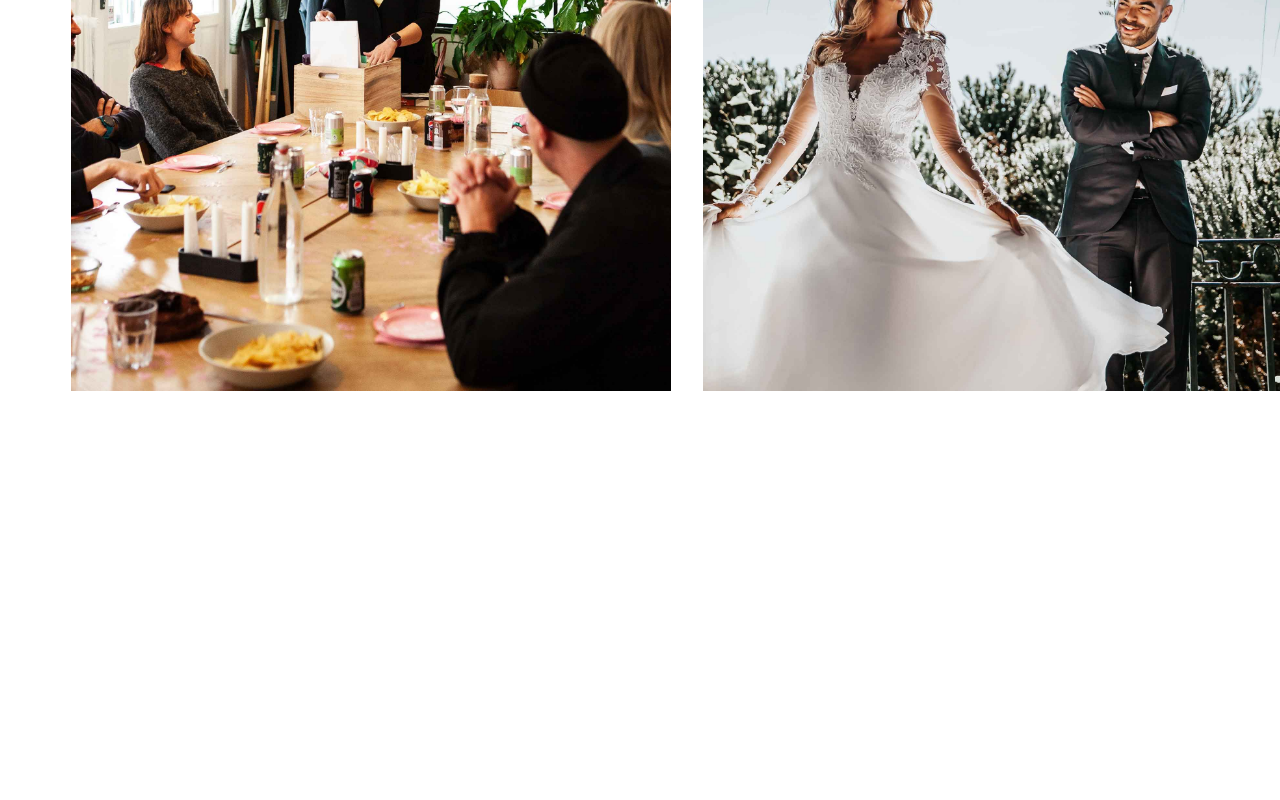
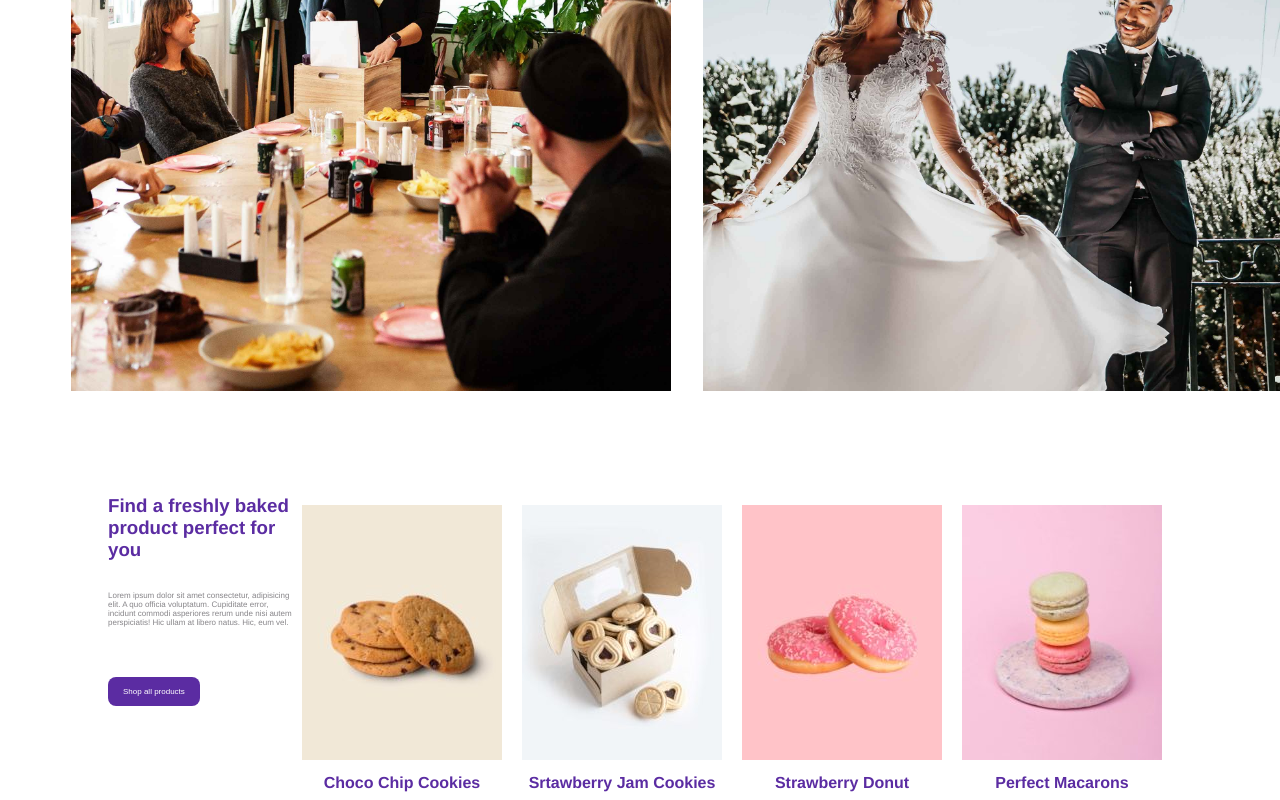
Before and after one commit to dvdecpcc/proj-html-vuejs, a Vue app: page / in a window 1280 px wide. Shown: the part 1568-2368 px from the top of the page. Before the commit the page ends 1971 px from the top, so only its background shows below. Built offline with nearby package versions, Linux system fonts and the light colour scheme.

Commit message:
products section done (hover to be fixed)

```diff
--- a/src/components/EventCard.vue
+++ b/src/components/EventCard.vue
@@ -49,6 +49,7 @@ export default {
             top: 50%;
             left: 50%;
             text-align: center;
+            vertical-align: middle;
             color: $white;
             width: 550px;
             p{font-size: .5rem;}
--- a/src/components/MyMain.vue
+++ b/src/components/MyMain.vue
@@ -2,18 +2,21 @@
   <div>
     <OurProductsMain/>
     <CorporateEvents/>
+    <OtherProducts/>
   </div>
 </template>
 
 <script>
 import OurProductsMain from "./OurProductsMain.vue";
 import CorporateEvents from "./CorporateEvents.vue";
+import OtherProducts from "./OtherProducts.vue";
 
 export default {
   name: "MyMain",
   components: {
     OurProductsMain,
     CorporateEvents,
+    OtherProducts
   }
 }
 </script>
--- /dev/null
+++ b/src/components/OtherProducts.vue
@@ -0,0 +1,100 @@
+<template>
+    <div class="prodContainer">
+        <section class="prodTitle">
+            <h3>Find a freshly baked product perfect for you</h3>
+            <p>Lorem ipsum dolor sit amet consectetur, adipisicing elit. A quo officia voluptatum. Cupiditate error, incidunt commodi asperiores rerum unde nisi autem perspiciatis! Hic ullam at libero natus. Hic, eum vel.</p>
+            <button class="purpleBtn">Shop all products</button>
+        </section>
+        <section class="products">
+            <div class="productpics">
+                <OtherProductsComponent v-for="(product, index) in products" :key="index"
+                :product="product.img"
+                :productName="product.name"
+                :productPrice="product.price"
+                :productWeightPrice="product.weightPrice"
+                />
+            </div>
+        </section>
+    </div>
+</template>
+
+<script>
+import OtherProductsComponent from "./OtherProductsComponent.vue"
+export default {
+    name: "OtherProducts",
+    components: {OtherProductsComponent},
+    data: function(){
+        return{
+            products:[
+                {
+                    img: "choco-chip-cookies-200x255.jpg",
+                    name: "Choco Chip Cookies",
+                    price: "19.00",
+                    weightPrice: "39.00"
+                },
+                 {
+                    img: "strawberry-jam-cookies-200x255.jpg",
+                    name: "Srtawberry Jam Cookies",
+                    price: "24.00",
+                    weightPrice: "62.00"
+                },
+                 {
+                    img: "strawberry-donut-200x255.jpg",
+                    name: "Strawberry Donut",
+                    price: "24.00",
+                    weightPrice: "62.00"
+                },
+                 {
+                    img: "perfect-macarons-200x255.jpg",
+                    name: "Perfect Macarons",
+                    price: "18.00",
+                    weightPrice: "52.00"
+                },
+            ]
+        }
+    }
+}
+</script>
+
+<style scoped lang="scss">
+@import "../styles/commonRules.scss";
+    .prodContainer{
+        display: flex;
+        justify-content: space-between;
+        margin-top: 100px;
+    }
+
+    .prodTitle{
+        max-width: 350px;
+        margin-left: 100px;
+        text-align: left;
+    }
+    h3{color: $daisyBush;}
+    p{
+        color: $mamba;
+        font-size: .5rem;
+        margin-top: 30px;
+    }
+
+    .purpleBtn{
+        background-color: $daisyBush;
+        color: $white;
+        border-radius: 8px;
+        padding: 10px 15px;
+        border: none;
+        cursor: pointer;
+        font-size: .5rem;
+        margin-top: 50px;
+        &:hover{
+        color: $daisyBush;
+        background-color: rgb(236, 232, 243);
+        }
+    }
+    .productpics{
+        display: flex;
+        justify-content: space-around;
+        margin-right: 100px
+    }
+
+
+</style>
--- /dev/null
+++ b/src/components/OtherProductsComponent.vue
@@ -0,0 +1,56 @@
+<template>
+    <div class="otherProducts">
+        <div class="productPics">
+            <img :src="require('../assets/images/' + product)" alt="productName">
+            <p>SELECT OPTIONS / QUICK VIEW</p>
+        </div>
+        <div class="productsInfo">
+            <h4>{{productName}}</h4>
+            <p>${{productPrice}} - ${{productWeightPrice}}</p>
+        </div>
+    </div>
+</template>
+
+<script>
+export default {
+    name: "OtherProductsComponent",
+    props: {
+        product: String,
+        productName: String,
+        productPrice: String,
+        productWeightPrice: String
+    }
+}
+</script>
+
+<style scoped lang="scss">
+@import "../styles/commonRules.scss";
+    .otherProducts{cursor: pointer;}
+    p:hover{display: block;}
+    .productPics{
+        width: 100%;
+        position: relative;
+
+        img{
+            margin: 10px;
+        }
+    }
+    p{
+        display: none;
+        background-color: rgba(0, 0, 0, .5);
+        transform: translate(-50%, -50%);
+        top: 50%;
+        left: 50%;
+        width: 100%;
+        height: 100%;
+        text-align: center;
+    }
+    h4{color: $daisyBush;}
+
+    .productsInfo p{
+        font-size: .5rem;
+        color: $mamba
+    }
+
+
+</style>
```
